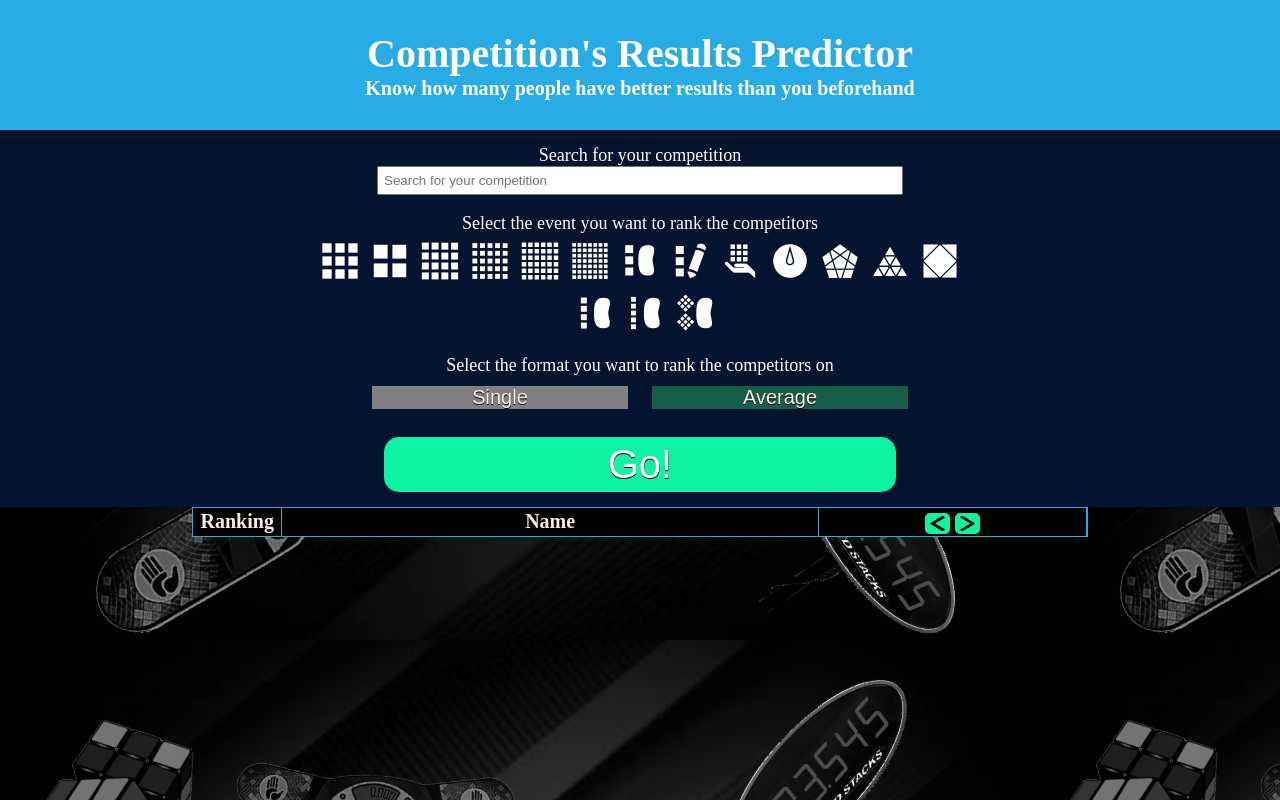
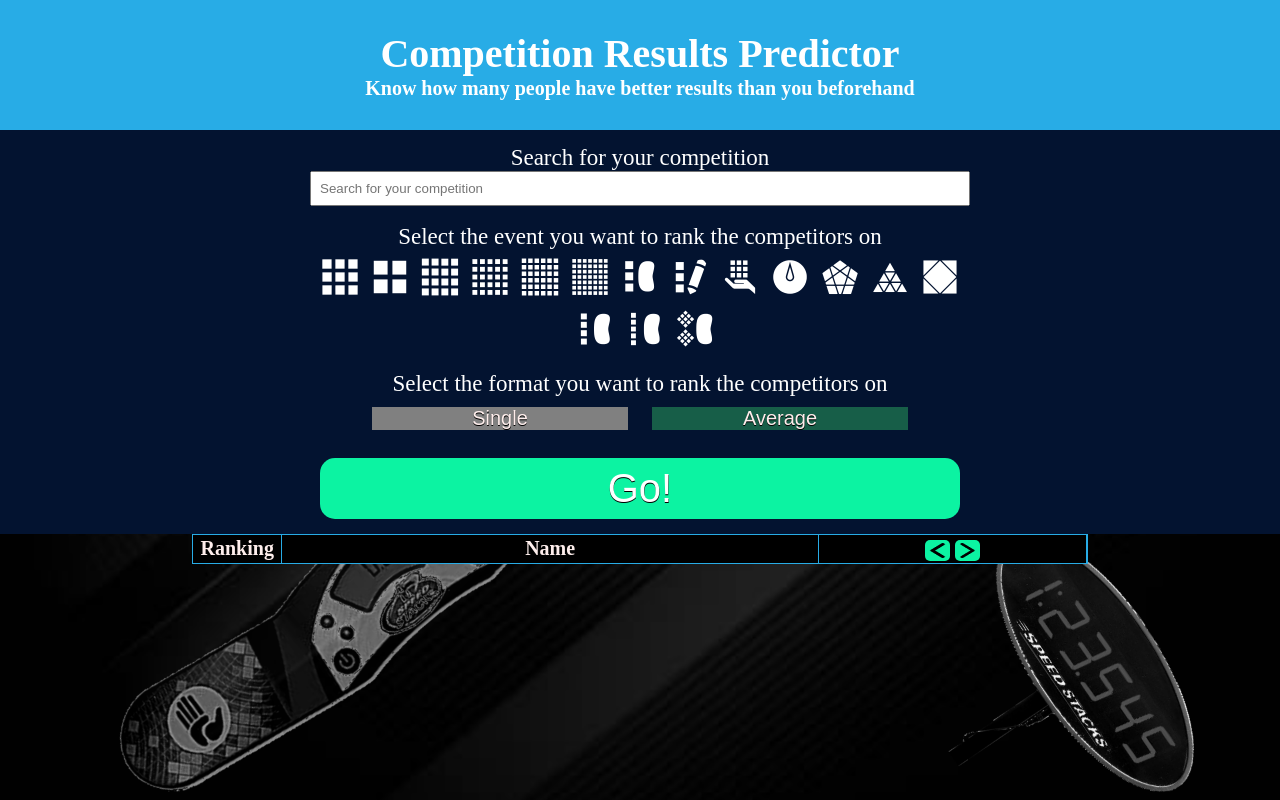
Before and after one commit to i6iesma/wca-competition-predictor, a Flask app: page / in a window 1280 px wide. Run offline with Flask 3, Linux system fonts and the light colour scheme; data that the repository does not hold is empty; some libraries are stand-ins or nearby versions.

Commit message:
fixed small typos and issues

```diff
--- a/python-app/app.py
+++ b/python-app/app.py
@@ -23,7 +23,7 @@ def index():
         #Filter the competition id from url like this https://www.worldcubeassociation.org/competitions/LazarilloOpen2023
         #Get all the users already sorted
         pb_users, smart_prediction_users = backend.main(competition_name, event, format)
-        mode_text = "By PB on the event specified"
+        mode_text = "By PB"
         ids, names = backend.get_all_competitions()
         #This is a very cheap trick which basically I take all of the user data that I need in
         #The javascript and place it in a hidden paragraph at the end of the page so js can access it
--- a/python-app/static/css/style.css
+++ b/python-app/static/css/style.css
@@ -11,10 +11,7 @@
 body {
   text-align: center;
   background-image: url("/static/background-img.png");
-  background-size: 80%;
-}
-go-submit {
-  color: black;
+  background-size: 100%;
 }
 div.title-box {
   padding-top: 30px;
@@ -34,12 +31,14 @@ div.form {
 }
 
 div.form label {
-  font-size: 18px;
+  font-size: 23px;
 }
+
 .div-table {
   width: 70%;
   margin: auto;
   background-color: black;
+  overflox-x: auto;
 }
 .div-cubing-icons {
   margin: auto;
@@ -78,8 +77,8 @@ div.form label {
   transform: scale(1.1);
 }
 div.form input {
-  width: 40%;
-  padding: 5px;
+  width: 50%;
+  padding: 8px;
 }
 input[type="submit"] {
   border: 0px;
--- a/python-app/static/index.js
+++ b/python-app/static/index.js
@@ -80,7 +80,7 @@ document.addEventListener("DOMContentLoaded", function () {
         rows[i].children[2].innerText = pb_users[i - 1].result;
         rows[i].children[1].innerText = pb_users[i - 1].name;
         mode.innerText = "pb";
-        mode_text.innerText = "By PB on the event specified";
+        mode_text.innerText = "By PB";
       }
     }
   }
--- a/python-app/templates/base.html
+++ b/python-app/templates/base.html
@@ -22,7 +22,7 @@
   <body>
     <div class="title-box">
       <div class="title-text">
-        <h1 class="title">Competition's Results Predictor</h1>
+        <h1 class="title">Competition Results Predictor</h1>
         <h4 ="title">
           Know how many people have better results than you beforehand
         </h4>
--- a/python-app/templates/index.html
+++ b/python-app/templates/index.html
@@ -20,7 +20,7 @@
       } );
     </script>
     <br></br>
-<label class=event-form>Select the event you want to rank the competitors</label>
+<label class=event-form>Select the event you want to rank the competitors on</label>
 <br>
 <input hidden name="event" form="event-form"</input>
 <div class="div-cubing-icons" name="eventimg">
```
